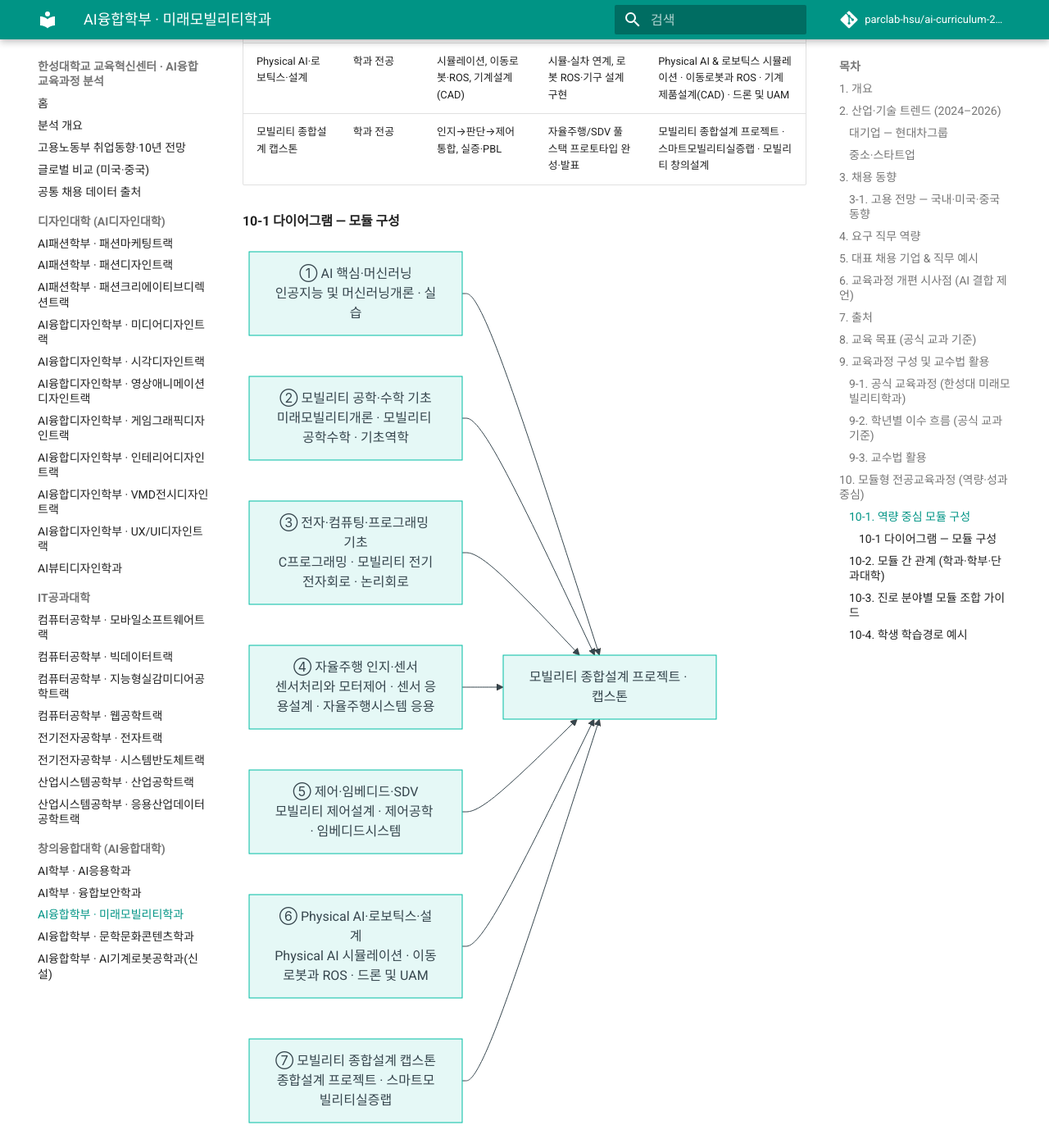
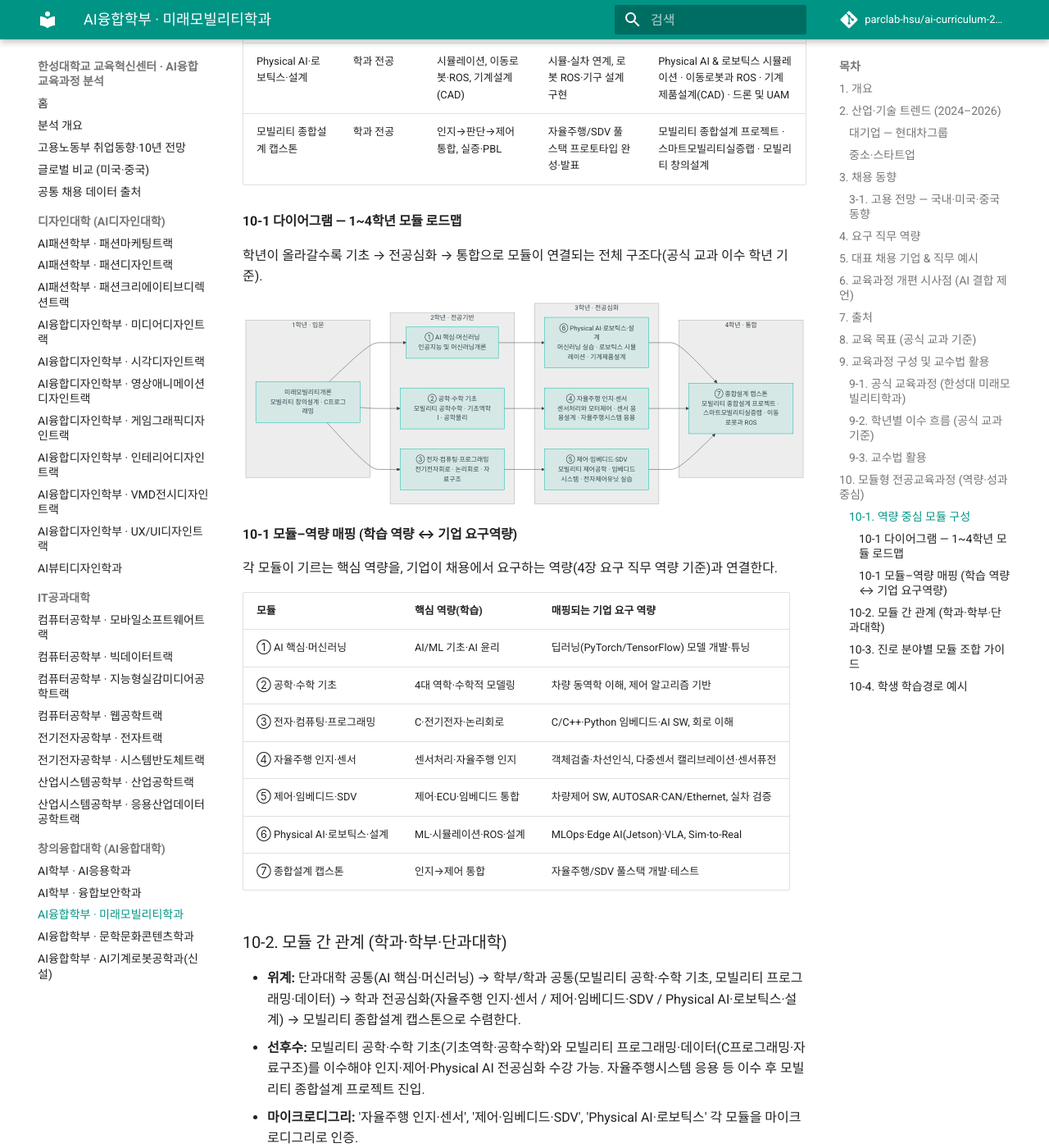
Before and after one commit to parclab-hsu/ai-curriculum-2026, an MkDocs documentation site: the page built from docs/ai/future-mobility.md, in a window 1280 px wide and 1400 px high, scrolled down 5980 px. Shown: the whole window at 82% size. Built offline with MkDocs 1.6.1 and Material for MkDocs 9.7.7, drawn with Linux system fonts in a browser that asks for light colours; comment, search, counter and statistics services are not loaded.

Commit message:
미래모빌리티 모듈 다이어그램 강화(샘플): 1~4학년 로드맵 + 역량 매핑
- 모듈→캡스톤 단순 도식을 학년별(1~4) 모듈 로드맵으로 교체
- 모듈 핵심역량 ↔ 기업 요구역량(4장) 매핑표 추가
- 24개 일괄 적용 전 형식 확인용 샘플

Co-Authored-By: Claude Opus 4.8 (1M context) <noreply@anthropic.com>

````diff
--- a/docs/ai/future-mobility.md
+++ b/docs/ai/future-mobility.md
@@ -145,19 +145,46 @@
 | Physical AI·로보틱스·설계 | 학과 전공 | 시뮬레이션, 이동로봇·ROS, 기계설계(CAD) | 시뮬-실차 연계, 로봇 ROS·기구 설계 구현 | Physical AI & 로보틱스 시뮬레이션 · 이동로봇과 ROS · 기계제품설계(CAD) · 드론 및 UAM |
 | 모빌리티 종합설계 캡스톤 | 학과 전공 | 인지→판단→제어 통합, 실증·PBL | 자율주행/SDV 풀스택 프로토타입 완성·발표 | 모빌리티 종합설계 프로젝트 · 스마트모빌리티실증랩 · 모빌리티 창의설계 |
 
-#### 10-1 다이어그램 — 모듈 구성
+#### 10-1 다이어그램 — 1~4학년 모듈 로드맵
+
+학년이 올라갈수록 기초 → 전공심화 → 통합으로 모듈이 연결되는 전체 구조다(공식 교과 이수 학년 기준).
 
 ```mermaid
 flowchart LR
-  M1["① AI 핵심·머신러닝<br/>인공지능 및 머신러닝개론 · 실습"] --> CAP
-  M2["② 모빌리티 공학·수학 기초<br/>미래모빌리티개론 · 모빌리티 공학수학 · 기초역학"] --> CAP
-  M3["③ 전자·컴퓨팅·프로그래밍 기초<br/>C프로그래밍 · 모빌리티 전기전자회로 · 논리회로"] --> CAP
-  M4["④ 자율주행 인지·센서<br/>센서처리와 모터제어 · 센서 응용설계 · 자율주행시스템 응용"] --> CAP
-  M5["⑤ 제어·임베디드·SDV<br/>모빌리티 제어설계 · 제어공학 · 임베디드시스템"] --> CAP
-  M6["⑥ Physical AI·로보틱스·설계<br/>Physical AI 시뮬레이션 · 이동로봇과 ROS · 드론 및 UAM"] --> CAP
-  M7["⑦ 모빌리티 종합설계 캡스톤<br/>종합설계 프로젝트 · 스마트모빌리티실증랩"] --> CAP
-  CAP["모빌리티 종합설계 프로젝트 · 캡스톤"]
+  subgraph Y1["1학년 · 입문"]
+    A0["미래모빌리티개론<br/>모빌리티 창의설계 · C프로그래밍"]
+  end
+  subgraph Y2["2학년 · 전공기반"]
+    M1["① AI 핵심·머신러닝<br/>인공지능 및 머신러닝개론"]
+    M2["② 공학·수학 기초<br/>모빌리티 공학수학 · 기초역학Ⅰ · 공학물리"]
+    M3["③ 전자·컴퓨팅·프로그래밍<br/>전기전자회로 · 논리회로 · 자료구조"]
+  end
+  subgraph Y3["3학년 · 전공심화"]
+    M4["④ 자율주행 인지·센서<br/>센서처리와 모터제어 · 센서 응용설계 · 자율주행시스템 응용"]
+    M5["⑤ 제어·임베디드·SDV<br/>모빌리티 제어공학 · 임베디드시스템 · 전자제어유닛 실습"]
+    M6["⑥ Physical AI·로보틱스·설계<br/>머신러닝 실습 · 로보틱스 시뮬레이션 · 기계제품설계"]
+  end
+  subgraph Y4["4학년 · 통합"]
+    CAP["⑦ 종합설계 캡스톤<br/>모빌리티 종합설계 프로젝트 · 스마트모빌리티실증랩 · 이동로봇과 ROS"]
+  end
+  A0 --> M1 --> M6 --> CAP
+  A0 --> M2 --> M4 --> CAP
+  A0 --> M3 --> M5 --> CAP
 ```
+
+#### 10-1 모듈–역량 매핑 (학습 역량 ↔ 기업 요구역량)
+
+각 모듈이 기르는 핵심 역량을, 기업이 채용에서 요구하는 역량(4장 요구 직무 역량 기준)과 연결한다.
+
+| 모듈 | 핵심 역량(학습) | 매핑되는 기업 요구 역량 |
+| --- | --- | --- |
+| ① AI 핵심·머신러닝 | AI/ML 기초·AI 윤리 | 딥러닝(PyTorch/TensorFlow) 모델 개발·튜닝 |
+| ② 공학·수학 기초 | 4대 역학·수학적 모델링 | 차량 동역학 이해, 제어 알고리즘 기반 |
+| ③ 전자·컴퓨팅·프로그래밍 | C·전기전자·논리회로 | C/C++·Python 임베디드·AI SW, 회로 이해 |
+| ④ 자율주행 인지·센서 | 센서처리·자율주행 인지 | 객체검출·차선인식, 다중센서 캘리브레이션·센서퓨전 |
+| ⑤ 제어·임베디드·SDV | 제어·ECU·임베디드 통합 | 차량제어 SW, AUTOSAR·CAN/Ethernet, 실차 검증 |
+| ⑥ Physical AI·로보틱스·설계 | ML·시뮬레이션·ROS·설계 | MLOps·Edge AI(Jetson)·VLA, Sim-to-Real |
+| ⑦ 종합설계 캡스톤 | 인지→제어 통합 | 자율주행/SDV 풀스택 개발·테스트 |
 
 ### 10-2. 모듈 간 관계 (학과·학부·단과대학)
 
````
